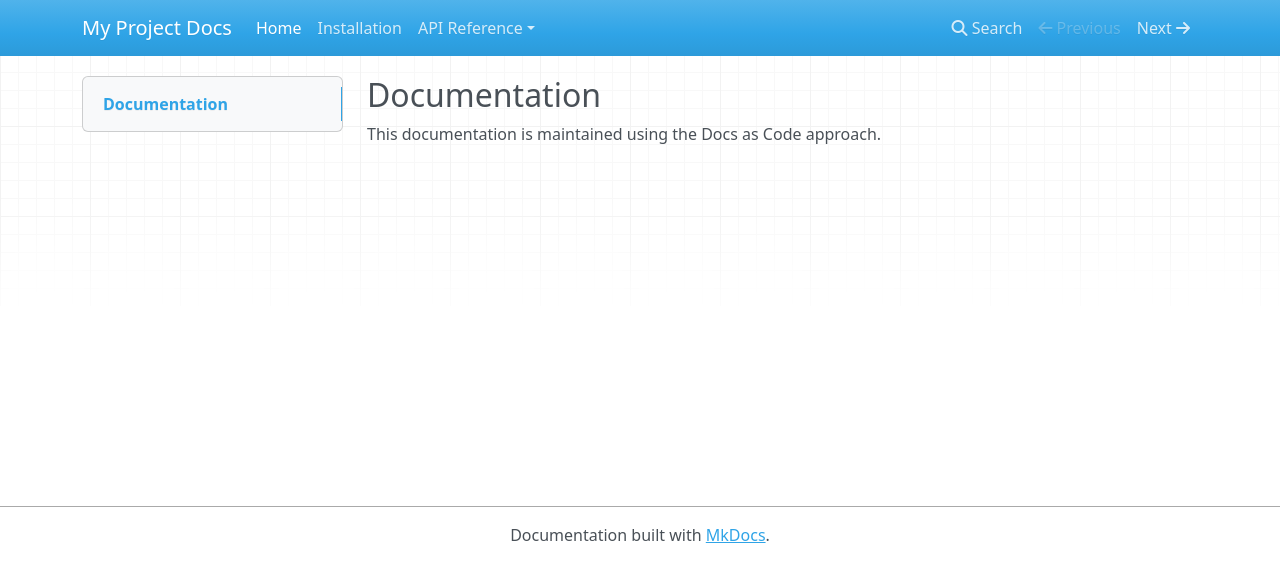
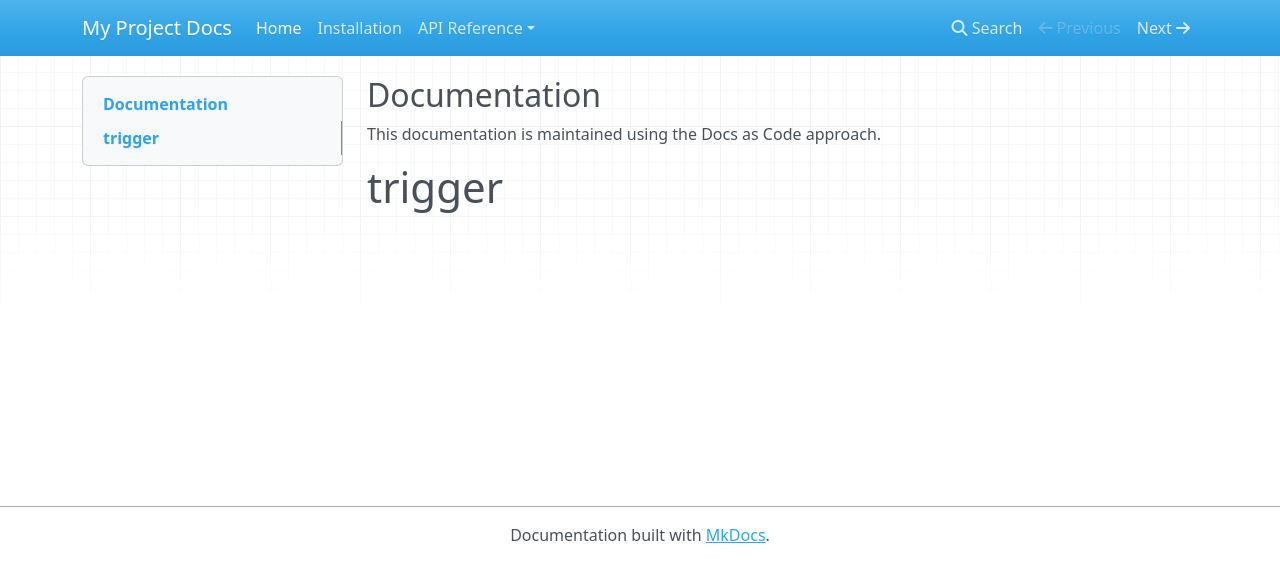
Before and after one commit to ED-techwriter/docs-as-code-project, an MkDocs documentation site: the page built from docs/README.md, in a window 1280 px wide. Shown: the top 582 px of the page. Built offline with MkDocs 1.6.1, drawn with Linux system fonts in a browser that asks for light colours; nearby versions of some CDN libraries.

Commit message:
Trigger GitHub Pages workflow

```diff
--- a/docs/README.md
+++ b/docs/README.md
@@ -1,2 +1,3 @@
 ## Documentation
 This documentation is maintained using the Docs as Code approach.
+# trigger
```
